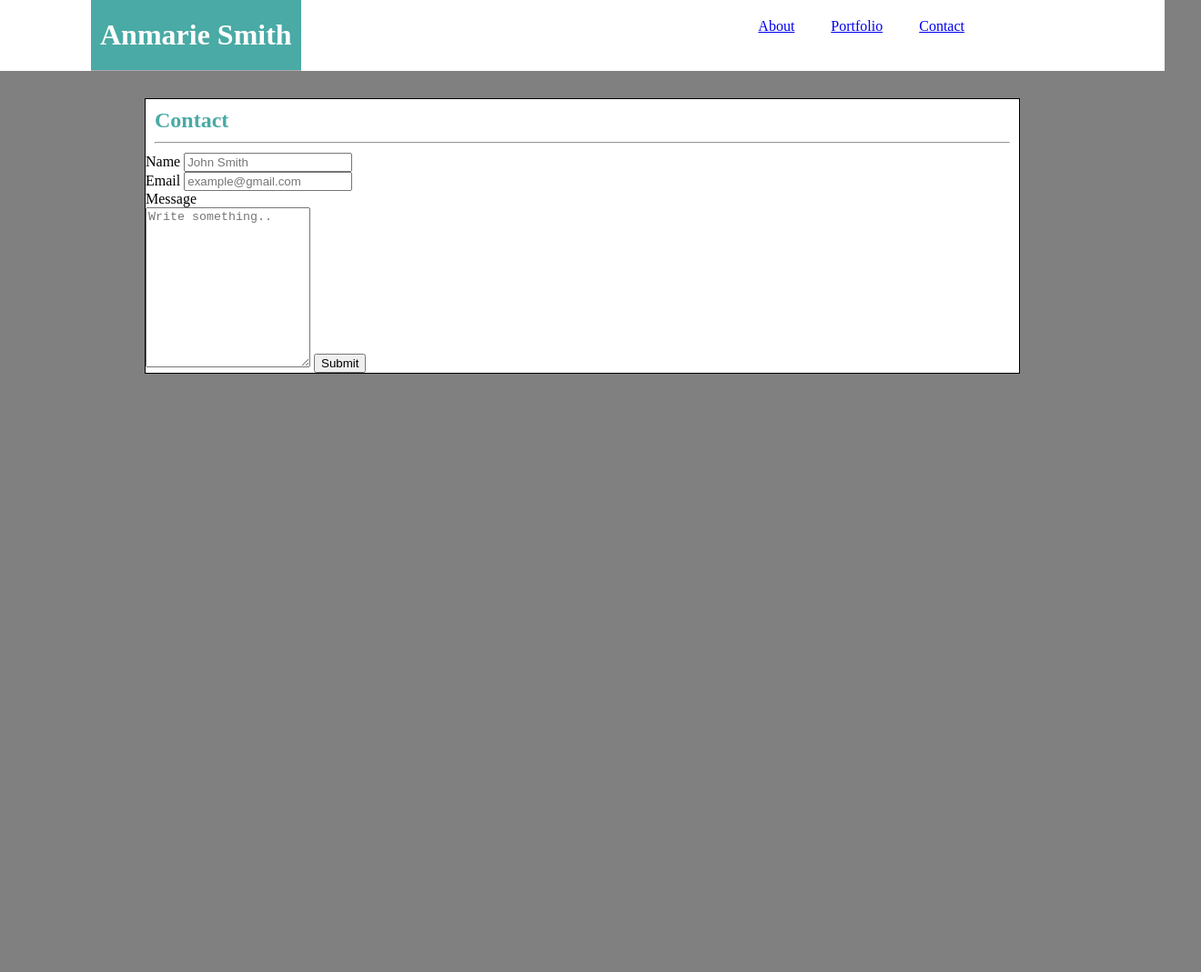
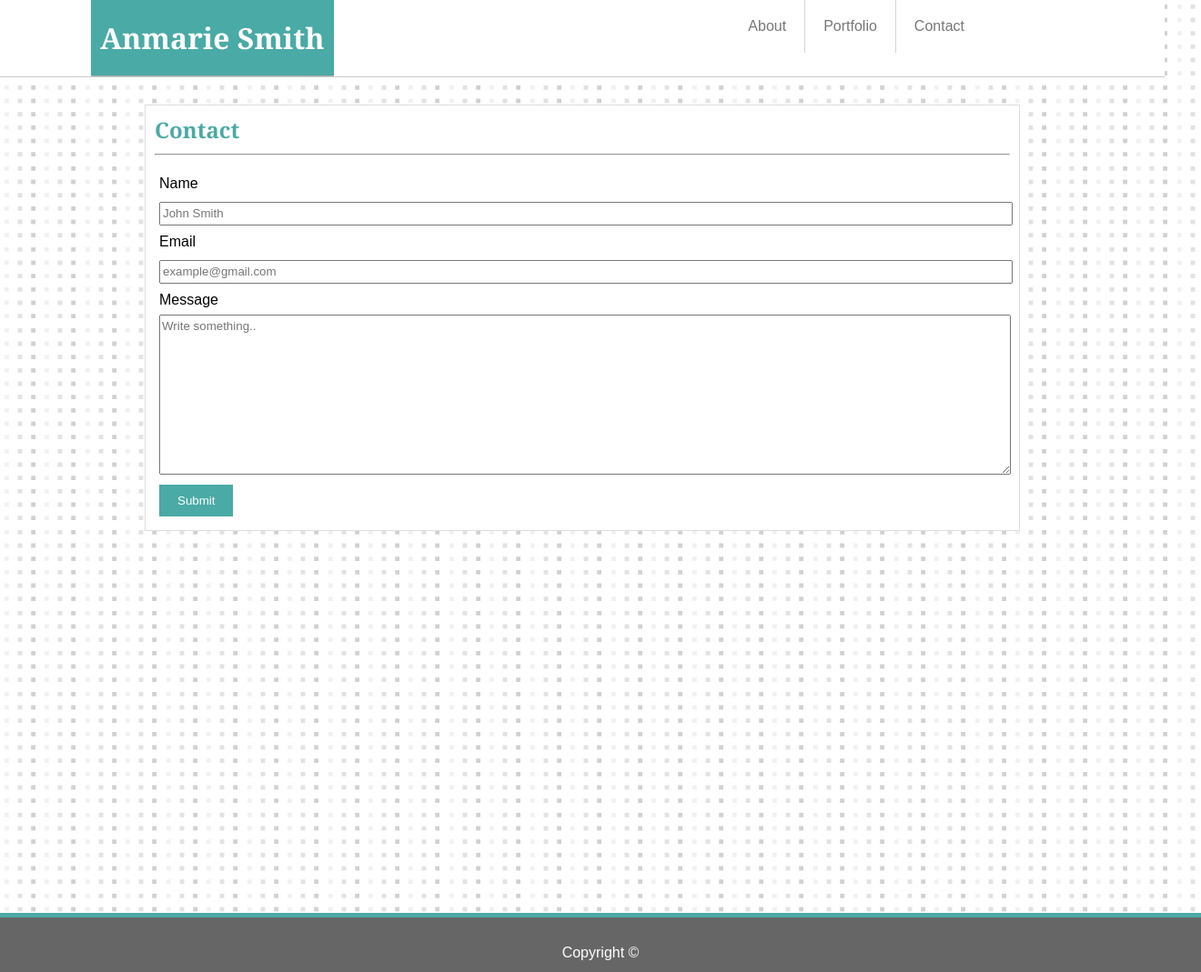
Before and after one commit to anmariesmith/Basic-Portfolio, a plain HTML site: page contact.html in a window 1280 px wide. Shown: the whole page at 91% size, 1320 px wide, since content can reach past the window. Before the commit the page ends 800 px from the top, so only its background shows below. Drawn offline with Linux system fonts and the light colour scheme.

Commit message:
Adds background image on website, hover effect, footer, additional formatting per assignment such as font familys and colors, and expanded about me section

```diff
--- a/assets/css/style.css
+++ b/assets/css/style.css
@@ -2,21 +2,21 @@
     Basic Portfolio Layout for the Header / Body of each page
 **/
 body {
-    background: grey;
     margin: 0;
     padding: 0;
 }
 
 header {
-    background: white;
+    background: #ffffff;
     float: left;
     margin-bottom: 30px;
     width: 100%;
+    border-bottom: 1px solid #cccccc;
 }
 h1 {
     float: left;
     background: #4aaaa5;
-    font: Georgia;
+    font-family: 'Georgia', Times, "Times New Roman", serif;
     color: white;
     padding: 20px 10px 20px 10px;
     margin-top: 0;
@@ -26,6 +26,16 @@ h1 {
     border-bottom: 1px solid darkgrey;
 }
 
+a{
+    text-decoration: none;
+    font-family: 'Arial', 'Helvetica Neue', Helvetica, sans-serif;
+    color: #777777;
+
+}
+a:hover {
+    font-family: 'Arial', 'Helvetica Neue', Helvetica, sans-serif;
+    color: #FF407E;
+}
 #Contact {
     float: right;
     margin-right: 200px;
@@ -35,6 +45,10 @@ h1 {
 #portfolio {
     float: right;
     padding: 20px;
+    border-left: 1px solid lightgrey;
+    border-right: 1px solid lightgrey;
+    margin-top: auto;
+    margin-botton: auto;
 }
 
 #aboutme {
@@ -43,14 +57,16 @@ h1 {
 }
 
 main {
+    font-family: 'Arial', 'Helvetica Neue', Helvetica, sans-serif;
     width: 960px;
     background: white;
     margin: auto;
-    border: 1px solid black;
+    border: 1px solid #dddddd;
     overflow: auto;
 }
 
 h2 {
+    font-family: 'Georgia', Times, "Times New Roman", serif;
     color: #4aaaa5;
     font: Georgia;
     margin: 10px;
@@ -77,20 +93,73 @@ p {
  *This is the CSS for the Portfolio Page
  **/
 
-.PortfolioBox {
-    position: relative;
-    text-align: center;
+ .PortfolioBox {
+     float:left
+     overflow: auto;
+ }
+
+.stripe {
+    font-family: 'Arial', 'Helvetica Neue', Helvetica, sans-serif;
+    background: #4aaaa5;
     color: white;
-    float: left;
-    width: 50%
+    padding: 20px;
 }
 
-.stripe {
-    position: absolute;
-    top: 50%;
-    left: 50%;
-    transform: translate(-50%, -50%);
+/**
+ *This is the CSS for the Contact page
+    **/
+
+.column{
+    font-family: 'Arial', 'Helvetica Neue', Helvetica, sans-serif;
+    padding: 30;
+    line-height: 2.0;
+    margin: 15px;
+}
+
+#fname {
+    font-family: 'Arial', 'Helvetica Neue', Helvetica, sans-serif;
+    width: 100%;
+    line-height: 1.5;
+}
+
+#email {
+    font-family: 'Arial', 'Helvetica Neue', Helvetica, sans-serif;
+    width: 100%;
+    line-height: 1.5;
+}
+
+#message {
+    font-family: 'Arial', 'Helvetica Neue', Helvetica, sans-serif;
+    width: 100%;
+    line-height: 1.5;
+}
+
+#submit {
+    font-family: 'Arial', 'Helvetica Neue', Helvetica, sans-serif;
     background: #4aaaa5;
-    padding: 10 px;
-    color: #eee;
+    color: white;
+    border: 0;
+    padding: 10px 20px 10px 20px;
+    font-size: 10pt;
+    margin: 20;
 }
+
+#submit:hover {
+    color: #FF407E;
+}
+
+.footer {
+    font-family: 'Arial', 'Helvetica Neue', Helvetica, sans-serif;
+    color: #FFFFFF;
+    clear: both;
+    padding: 30px 20px 0px 20px;
+    text-align: center;
+    background: #666666;
+    position: relative;
+    top: 420px;
+    border-top: 5px solid #4aaaa5;
+    width: 100%;
+    float: bottom;
+    left: 0; right: 0; bottom: 0;
+    height: 30px;
+  }
--- a/contact.html
+++ b/contact.html
@@ -7,7 +7,7 @@
     <title>Document</title>
     <link rel="stylesheet" href="assets/css/style.css">
 </head>
-<body>
+<body background="assets/images/tiny-squares.png">
         <header>
             <h1>Anmarie Smith</h1>
         <nav>
@@ -22,6 +22,7 @@
                   <div class="column">
                     <form action="/action_page.php">
                       <label for="fname">Name</label>
+                      <br>
                       <input type="text" id="fname" name="firstname" placeholder="John Smith">
                         <br>
                       <label for="email">Email</label>
@@ -30,9 +31,12 @@
                       <label for="message">Message</label>
                         <br>
                       <textarea id="message" name="subject" placeholder="Write something.." style="height:170px"></textarea>
-                      <input type="submit" value="Submit">
+                      <input type="submit" id="submit" value="Submit">
                     </form>
               </div>
         </main>
+        <footer class="footer">
+          Copyright ©
+      </footer>
 </body>
 </html>
```
Also changed, not shown: index.html (+7 -3 lines), portfolio.html (+8 -9 lines), assets/images/tiny-squares.png (added), assets/images/tiny-squares/readme.txt (added), 4 other files.
